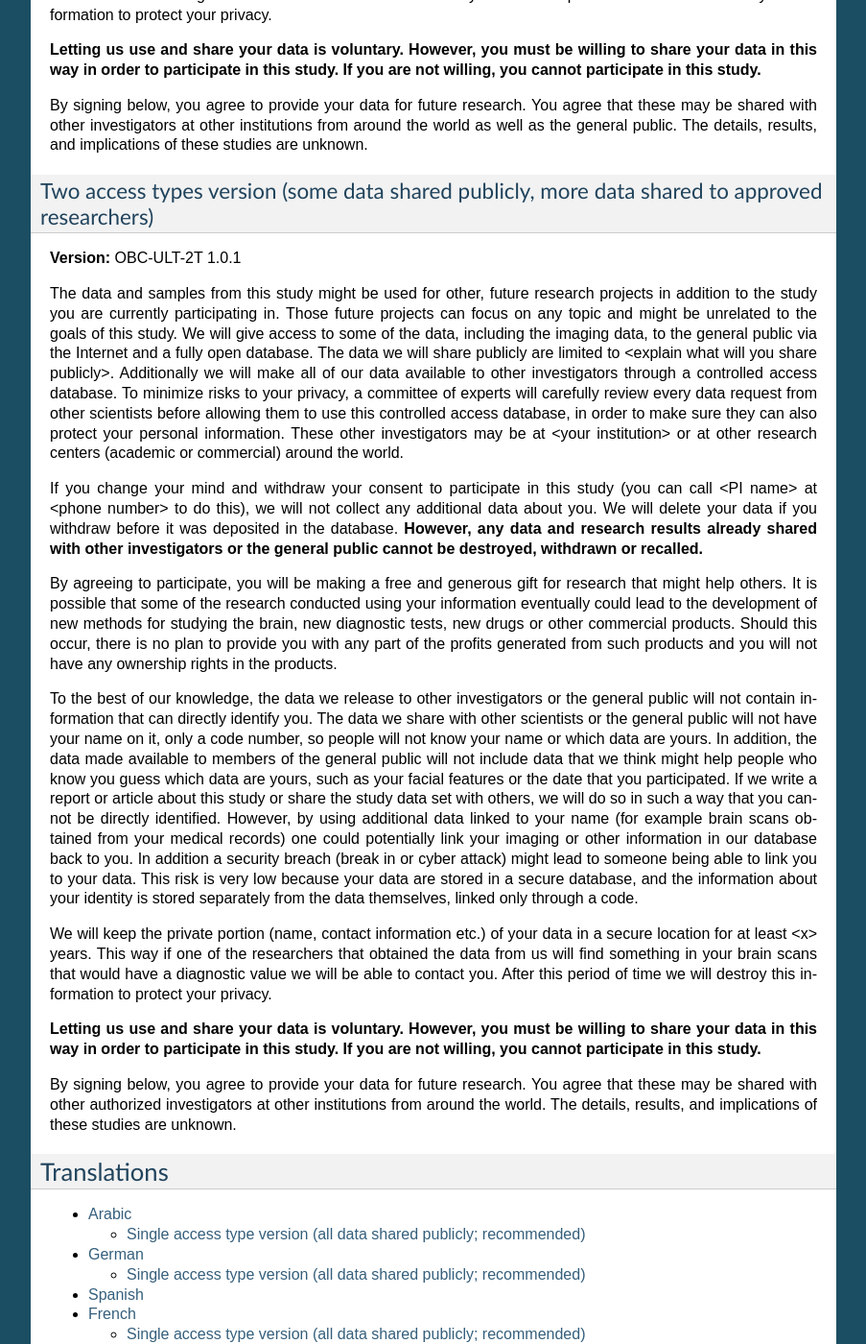
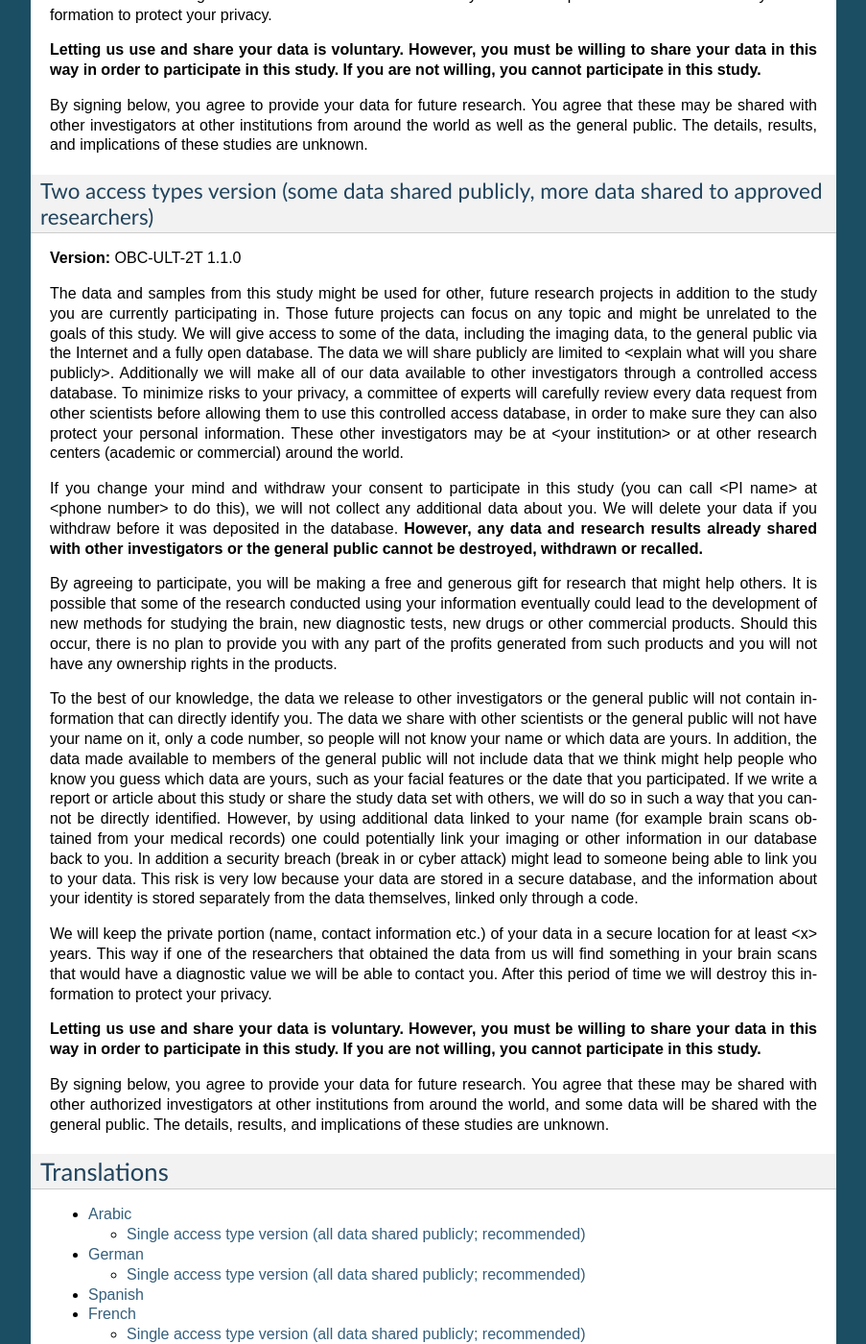
Before and after one commit to con/open-brain-consent, a Sphinx documentation site: the page built from docs/source/ultimate.rst, in a window 1280 px wide and 1400 px high, scrolled down 975 px. Shown: the whole window at 96% size, without its empty margins (198-1101 px from the left). Built offline with Sphinx 7.4.7, drawn with Linux system fonts in a browser that asks for light colours; some of the changed text lies outside the part shown.

Commit message:
Added re-iteration that some data will be reshared in OBC-ULT-2T, added boost to versioning

```diff
--- a/docs/source/ultimate.rst
+++ b/docs/source/ultimate.rst
@@ -11,7 +11,7 @@ English
 Single access type version (all data shared publicly; recommended)
 ~~~~~~~~~~~~~~~~~~~~~~~~~~~~~~~~~~~~~~~~~~~~~~~~~~~~~~~~~~~~~~~~~~
 
-**Version:** OBC-ULT 1.0.1
+**Version:** OBC-ULT 1.1.0
 
 The data and samples from this study might be used for other, future research projects in addition to the study you are currently participating in. Those future projects can focus on any topic that might be unrelated to the goals of this study. We will give access to the data we are collecting, including the imaging data, to the general public via the Internet and a fully open database.
 
@@ -33,7 +33,7 @@ By signing below, you agree to provide your data for future research. You agree
 Two access types version (some data shared publicly, more data shared to approved researchers)
 ~~~~~~~~~~~~~~~~~~~~~~~~~~~~~~~~~~~~~~~~~~~~~~~~~~~~~~~~~~~~~~~~~~~~~~~~~~~~~~~~~~~~~~~~~~~~~~
 
-**Version:** OBC-ULT-2T 1.0.1
+**Version:** OBC-ULT-2T 1.1.0
 
 The data and samples from this study might be used for other, future research projects in addition to the study you are currently participating in. Those future projects can focus on any topic and might be unrelated to the goals of this study. We will give access to some of the data, including the imaging data, to the general public via the Internet and a fully open database. The data we will share publicly are limited to <explain what will you share publicly>. Additionally we will make all of our data available to other investigators through a controlled access database. To minimize risks to your privacy, a committee of experts will carefully review every data request from other scientists before allowing them to use this controlled access database, in order to make sure they can also protect your personal information. These other investigators may be at <your institution> or at other research centers (academic or commercial) around the world.
 
@@ -47,7 +47,7 @@ We will keep the private portion (name, contact information etc.) of your data i
 
 **Letting us use and share your data is voluntary.  However, you must be willing to share your data in this way in order to participate in this study. If you are not willing, you cannot participate in this study.**
 
-By signing below, you agree to provide your data for future research. You agree that these may be shared with other authorized investigators at other institutions from around the world. The details, results, and implications of these studies are unknown.
+By signing below, you agree to provide your data for future research. You agree that these may be shared with other authorized investigators at other institutions from around the world, and some data will be shared with the general public. The details, results, and implications of these studies are unknown.
 
 
 Translations
```
